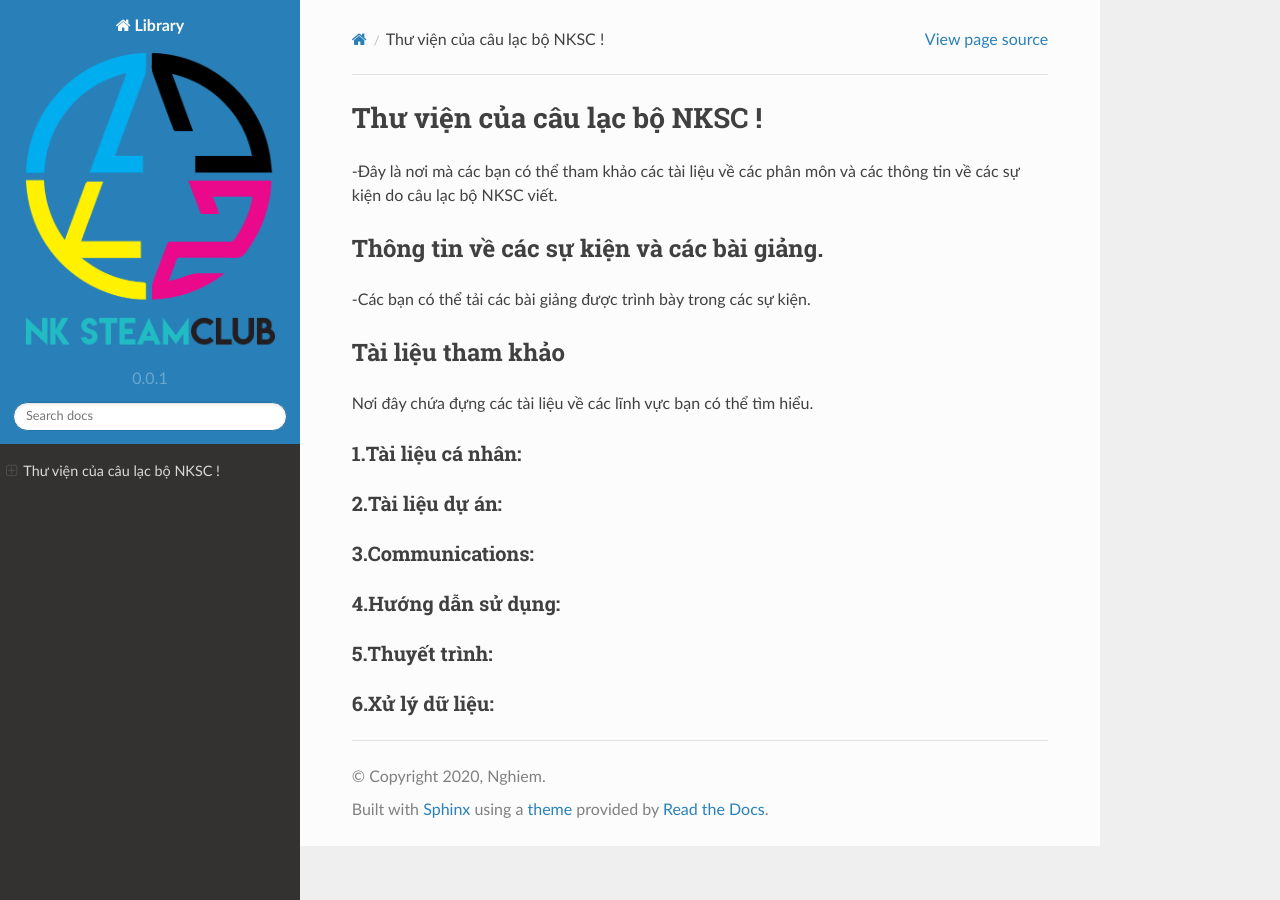
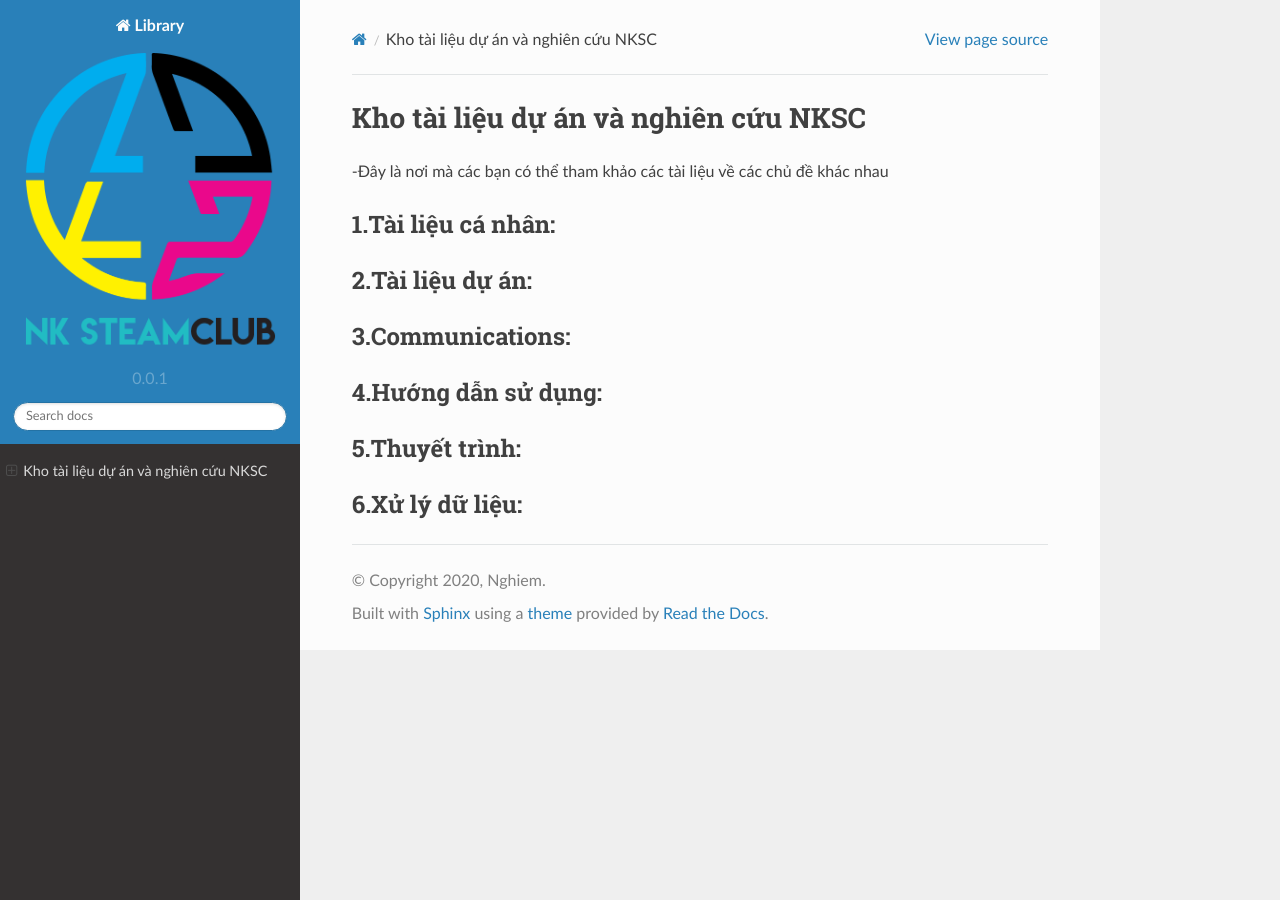
Before and after one commit to nghiemkythu/demoo, a Sphinx documentation site: the page built from docs/source/index.rst, in a window 1280 px wide. Built offline with Sphinx 7.4.7 and the Read the Docs theme 2.0.0, drawn with Linux system fonts in a browser that asks for light colours.

Commit message:
'hoctap'

```diff
--- a/docs/source/index.rst
+++ b/docs/source/index.rst
@@ -1,42 +1,48 @@
 
 
-Thư viện của câu lạc bộ NKSC !
-==============================
+Kho tài liệu dự án và nghiên cứu NKSC
+=====================================
 
--Đây là nơi mà các bạn có thể tham khảo các tài liệu về các phân môn và các thông tin về các sự
-kiện do câu lạc bộ NKSC viết.
+-Đây là nơi mà các bạn có thể tham khảo các tài liệu về các chủ đề khác nhau
 
-
-Thông tin về các sự kiện và các bài giảng.
-------------------------------------------
-
--Các bạn có thể tải các bài giảng được trình bày trong các sự kiện.
-
-
+1.Tài liệu cá nhân:
+~~~~~~~~~~~~~~~~~~~
 .. toctree::
    :maxdepth: 2
    :hidden:
    :caption:
 
-Tài liệu tham khảo
-------------------
-
-Nơi đây chứa đựng các tài liệu về các lĩnh vực bạn có thể tìm hiểu.
-
-1.Tài liệu cá nhân:
-~~~~~~~~~~~~~~~~~~~
-
 2.Tài liệu dự án:
 ~~~~~~~~~~~~~~~~~
+.. toctree::
+   :maxdepth: 2
+   :hidden:
+   :caption:
 
 3.Communications:
 ~~~~~~~~~~~~~~~~~
+.. toctree::
+   :maxdepth: 2
+   :hidden:
+   :caption:
 
 4.Hướng dẫn sử dụng:
 ~~~~~~~~~~~~~~~~~~~~
+.. toctree::
+   :maxdepth: 2
+   :hidden:
+   :caption:
 
 5.Thuyết trình:
 ~~~~~~~~~~~~~~~
+.. toctree::
+   :maxdepth: 2
+   :hidden:
+   :caption:
 
 6.Xử lý dữ liệu:
 ~~~~~~~~~~~~~~~~
+.. toctree::
+   :maxdepth: 2
+   :hidden:
+   :caption:
```
Also changed, not shown: docs/source/Tài-liệu-cá-nhân/documentation.rst (renamed from docs/source/Các-form-mẫu/documentation.rst).
